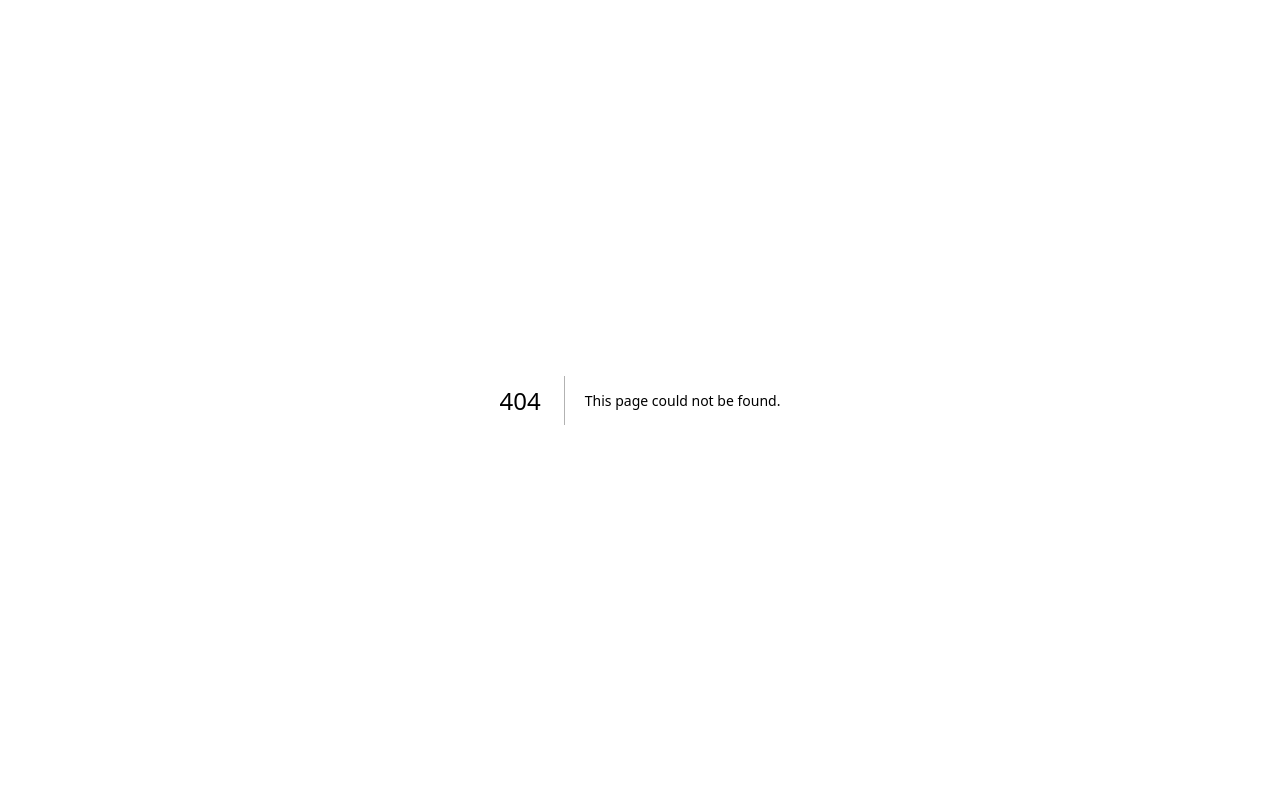
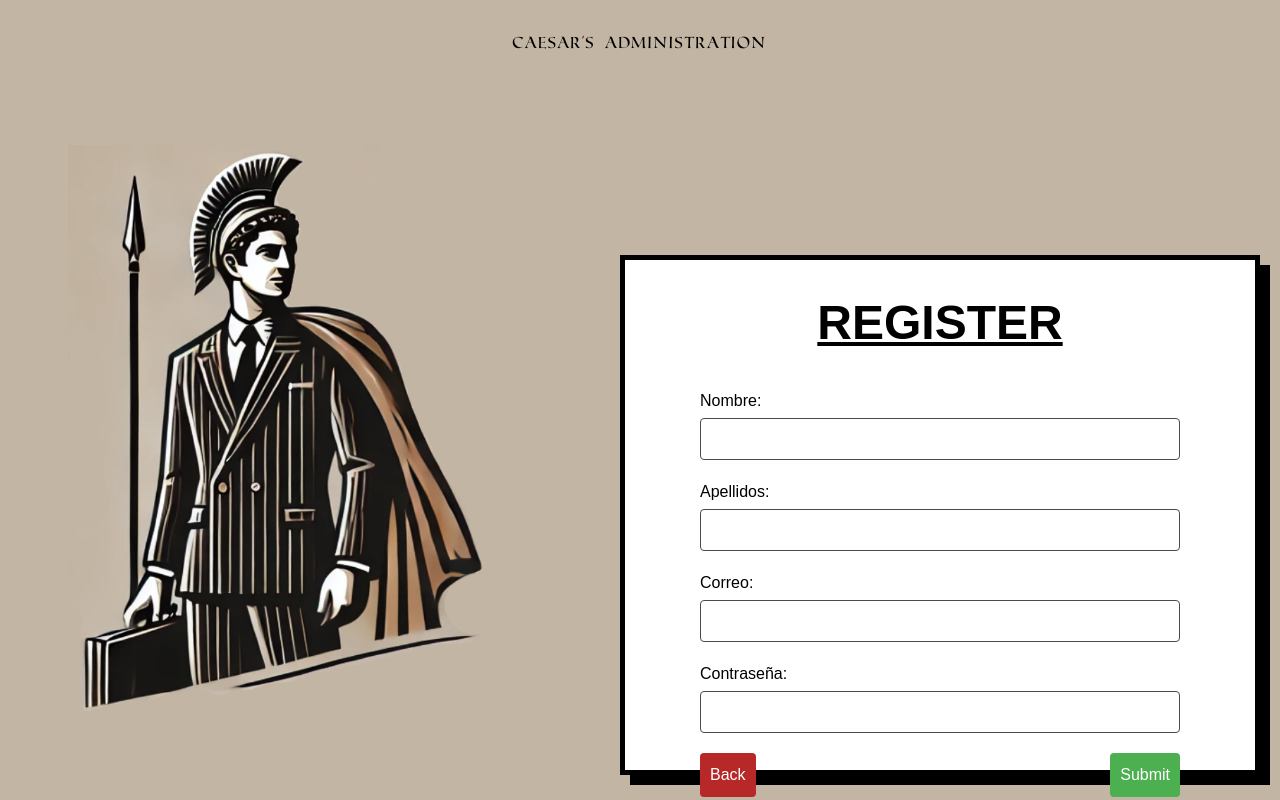
Before and after one commit to CesarVF212/practica-final, a Next.js app: page /pages/register in a window 1280 px wide. Before the commit this address had no page. Built offline with nearby package versions, Linux system fonts and the light colour scheme.

Commit message:
Primera integración de Tailwind.css

```diff
--- a/src/app/components/LoginRegisterBox.css
+++ b/src/app/components/LoginRegisterBox.css
@@ -12,13 +12,12 @@ body {
   align-items: center;
   height: 100vh;
   width: 100vw;
-  background-color: #c2b5a3;
   overflow: hidden;
 }
 
 #title {
   margin-top: 1vh;
-  font-size: 4rem;
+  font-size: rem;
   color: black;
   font-family: "Title", sans-serif;
   display: flex;
--- a/src/app/globals.css
+++ b/src/app/globals.css
@@ -2,14 +2,21 @@
 @tailwind components;
 @tailwind utilities;
 
+@font-face {
+  font-family: "Title";
+  src: url("/fonts/Roman SD.ttf") format("truetype");
+  font-weight: normal;
+  font-style: normal;
+}
+
 :root {
-  --background: #ffffff;
+  --background: #c2b5a3;
   --foreground: #171717;
 }
 
 @media (prefers-color-scheme: dark) {
   :root {
-    --background: #0a0a0a;
+    --background: #c2b5a3;
     --foreground: #ededed;
   }
 }
--- a/src/app/layout.js
+++ b/src/app/layout.js
@@ -1,16 +1,5 @@
 import localFont from "next/font/local";
 import "./globals.css";
-
-const geistSans = localFont({
-  src: "./fonts/GeistVF.woff",
-  variable: "--font-geist-sans",
-  weight: "100 900",
-});
-const geistMono = localFont({
-  src: "./fonts/GeistMonoVF.woff",
-  variable: "--font-geist-mono",
-  weight: "100 900",
-});
 
 export const metadata = {
   title: "Caesar's Administration",
@@ -19,12 +8,8 @@ export const metadata = {
 
 export default function RootLayout({ children }) {
   return (
-    <html lang="en">
-      <body
-        className={`${geistSans.variable} ${geistMono.variable} antialiased`}
-      >
-        {children}
-      </body>
+    <html lang="es">
+      <body className={`antialiased`}>{children}</body>
     </html>
   );
 }
--- a/src/app/page.js
+++ b/src/app/page.js
@@ -6,5 +6,5 @@ import { useRouter } from "next/navigation";
 import "./globals.css";
 
 export default function Home() {
-  return useRouter().push("/login");
+  return useRouter().push("./pages/login");
 }
--- a/src/app/register/page.js
+++ b/src/app/pages/register/page.js
@@ -2,9 +2,9 @@
 
 import Image from "next/image";
 import Link from "next/link";
-import "./../components/LoginRegisterBox.css";
+import "../../components/LoginRegisterBox.css";
 
-import LogoBig from "../components/LogoBig";
+import LogoBig from "../../components/LogoBig";
 
 export default function Register() {
   return (
@@ -45,7 +45,7 @@ export default function Register() {
                 <input type="password" id="password-box" name="password" />
               </div>
               <div className="buttons-align">
-                <Link href="/login">
+                <Link href="../pages/login">
                   <button id="back-button" type="button">
                     Back
                   </button>
```
Also changed, not shown: src/app/pages/login/page.js (renamed from src/app/login/page.js, +4 -4 lines), src/app/fonts/GeistMonoVF.woff (deleted), src/app/fonts/GeistVF.woff (deleted).
